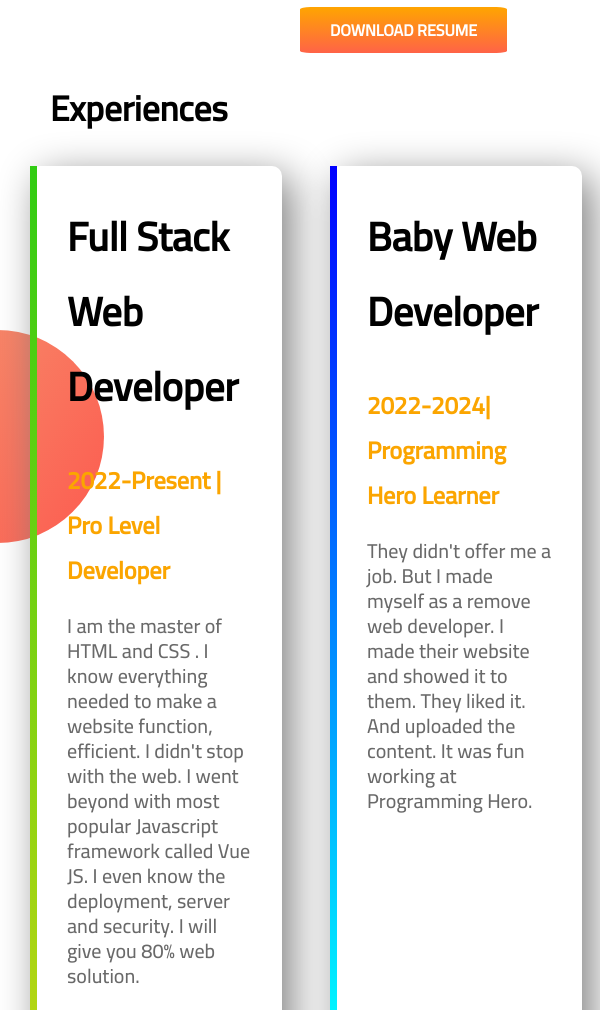
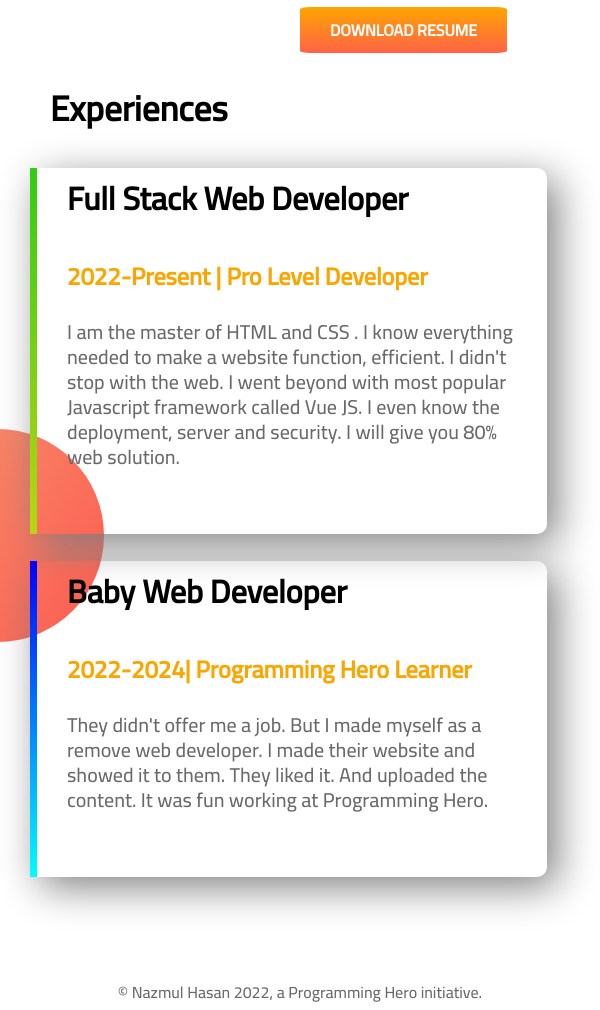
Before and after one commit to nazmulbijoy223/M-portfolio-site, a plain HTML site: page index.html in a window 600 px wide. Shown: the part 882-1892 px from the top of the page. Drawn offline with Linux system fonts and the light colour scheme; a web font is replaced by a local one.

Commit message:
another respon add

```diff
--- a/index.html
+++ b/index.html
@@ -52,7 +52,7 @@
 
     <section class="exarea">
         <span class="hh1">Experiences</span>
-       <div class="section">
+       <div class="section another">
             <div class="ex1">
             <h1>Full Stack Web Developer</h1>
             <h2 class="name">2022-Present | Pro Level Developer</h2>
--- a/responsive.css
+++ b/responsive.css
@@ -175,8 +175,21 @@
     background-position-y: 0px;
     margin-bottom: 5%;
   }
+  .exarea{
+    background-position-y:60% ;
+  }
   .exarea .hh1 {
     font-size: 35px;
+  }
+
+  .another{
+    display: block;
+  }
+  .ex1,.ex2{
+    width: 75%;
+  }
+  .ex1 h1, .ex2 h1 {
+    font-size: 32px;
   }
 
 
```
